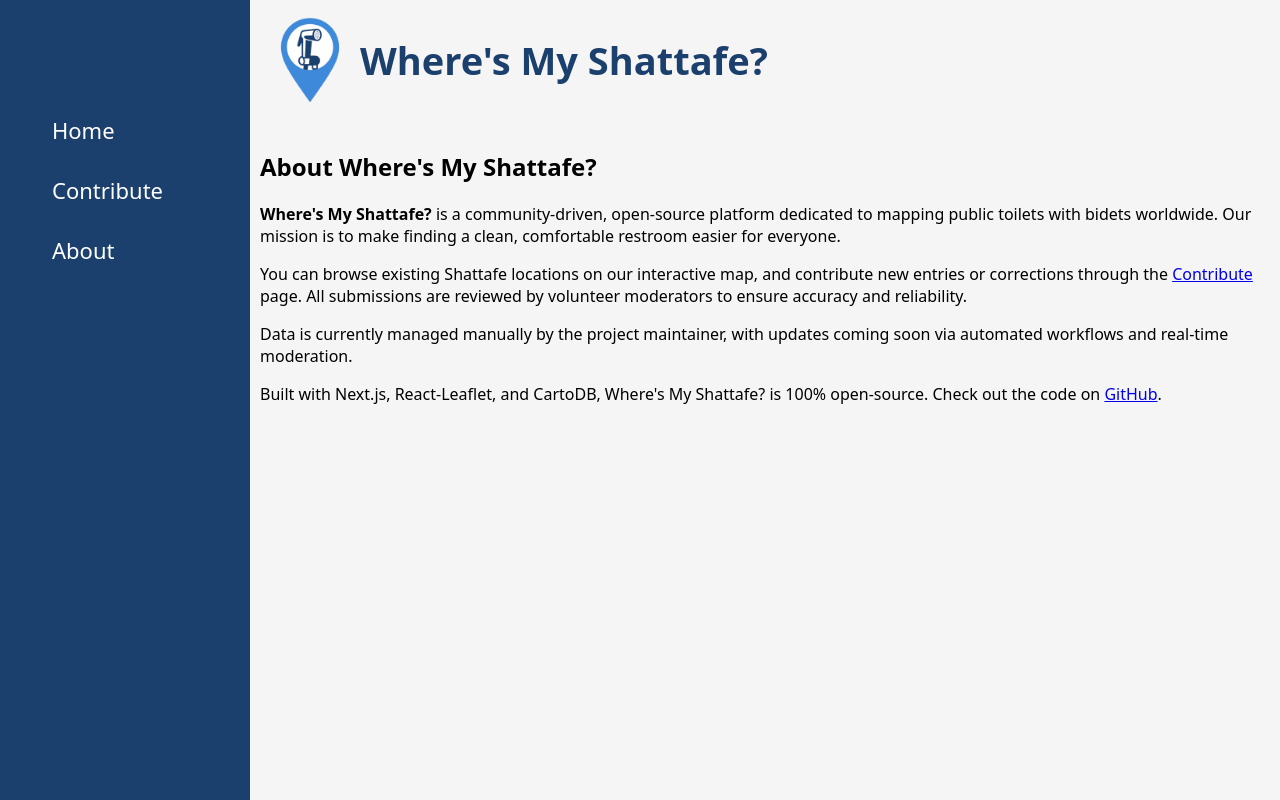
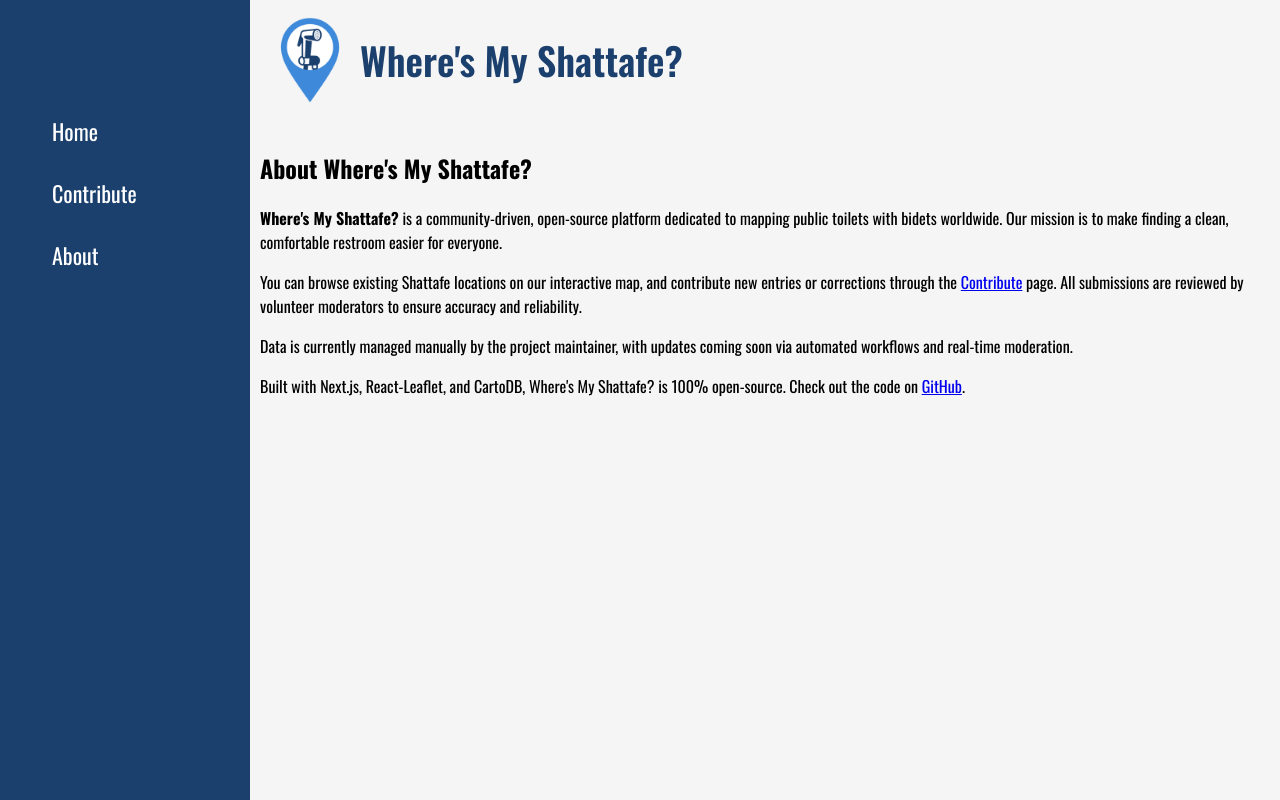
Before and after one commit to Ibrahim-ElKhansa/Wheres-My-Shattafe, a Next.js app: page /about in a window 1280 px wide. Built offline with nearby package versions, Linux system fonts and the light colour scheme; no server answers; some icons are missing.

Commit message:
added meta data + new font + restyled buttons

```diff
--- a/src/app/globals.scss
+++ b/src/app/globals.scss
@@ -11,12 +11,12 @@ body {
   display: flex;
   height: 100svh;
   width: 100svw;
-  font-family: system-ui, sans-serif;
   margin: 0;
   padding: 0;
   background: #f5f5f5;
   overflow: hidden;
   box-sizing: border-box;
+  font-family: var(--font-oswald), system-ui, sans-serif;
 }
 
 .main {
--- a/src/app/layout.tsx
+++ b/src/app/layout.tsx
@@ -1,5 +1,5 @@
 import type { Metadata } from "next";
-import { Geist } from "next/font/google";
+import { Oswald } from "next/font/google";
 import "./globals.scss";
 import "leaflet/dist/leaflet.css";
 import NavigationMenu from "@/components/navigation-menu";
@@ -8,15 +8,24 @@ import Image from "next/image";
 import ShattafeMarker from "../../public/shattafe-marker.png";
 import { Analytics } from "@vercel/analytics/react";
 
-const geistSans = Geist({
-  variable: "--font-geist-sans",
+const oswald = Oswald({
+  variable: "--font-oswald",
+  display: "swap",
   subsets: ["latin"],
 });
 
 export const metadata: Metadata = {
-  title: "Where's My Shattafe",
-  description: "Generated by create next app",
+  title: {
+    default: "Where's My Shattafe? | Public hygiene, one tap away.",
+    template: "%s | Where's My Shattafe? – Public hygiene, one tap away",
+  },
+  description:
+    "Everyone needs a clean bathroom, and sometimes you need one fast. 'Where’s My Shattafe?' is a community-powered map of public bidets on campuses and public spaces. Easily find the closest bidet in seconds and submit new locations today! Share Where’s My Shattafe? with friends to make public hygiene simple.",
+  twitter: {
+    card: "summary_large_image",
+  },
 };
+
 
 export default function RootLayout({
   children,
@@ -25,7 +34,7 @@ export default function RootLayout({
 }>) {
   return (
     <html lang="en">
-      <body className={`${geistSans.variable}`}>
+      <body className={`${oswald.variable}`}>
         <AppContextProvider>
           <NavigationMenu />
           <div className="main">
--- a/src/styles/home-page.scss
+++ b/src/styles/home-page.scss
@@ -22,6 +22,9 @@
     z-index: 400;
 
     button {
+      display: flex;
+      align-items: center;
+      gap: 10px;
       padding: 5px;
       background-color: #0070f3;
       color: white;
```
Also changed, not shown: src/app/page.tsx (+9 -9 lines), src/app/opengraph-image.png (added).
